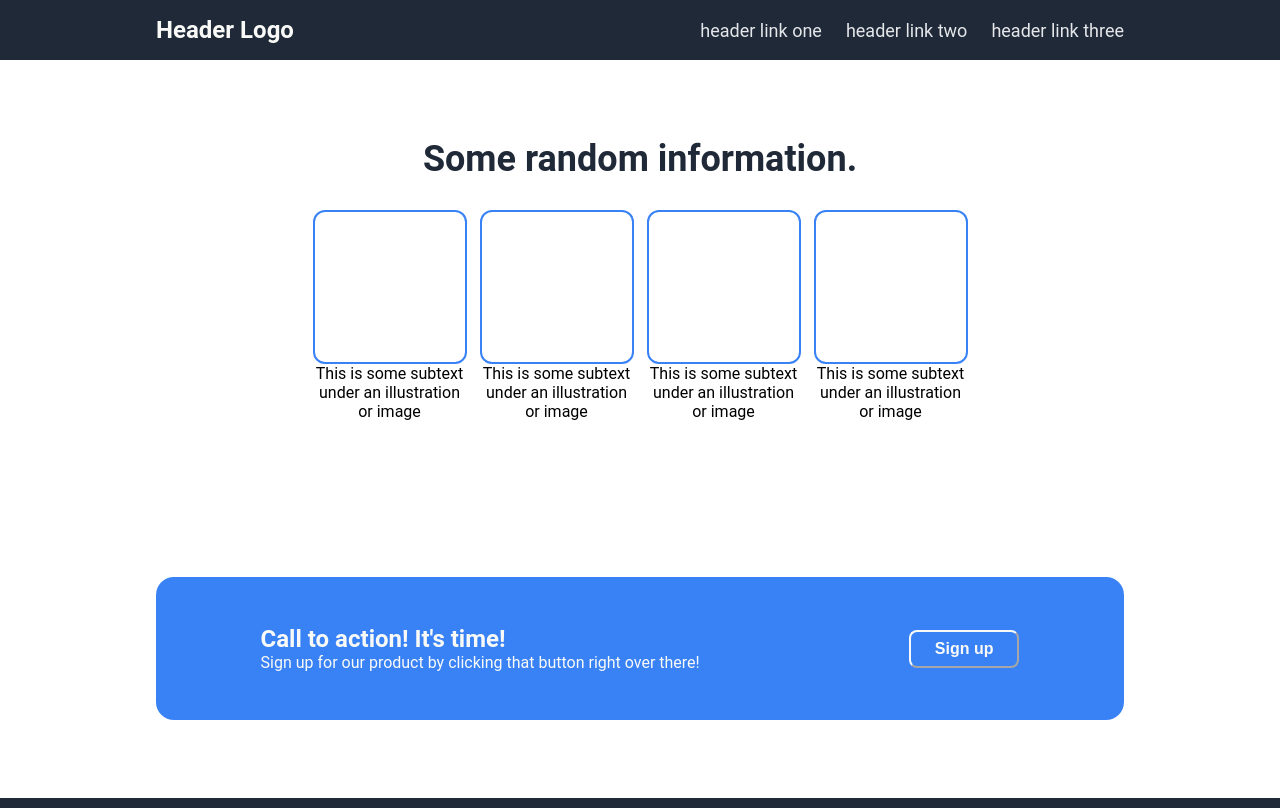
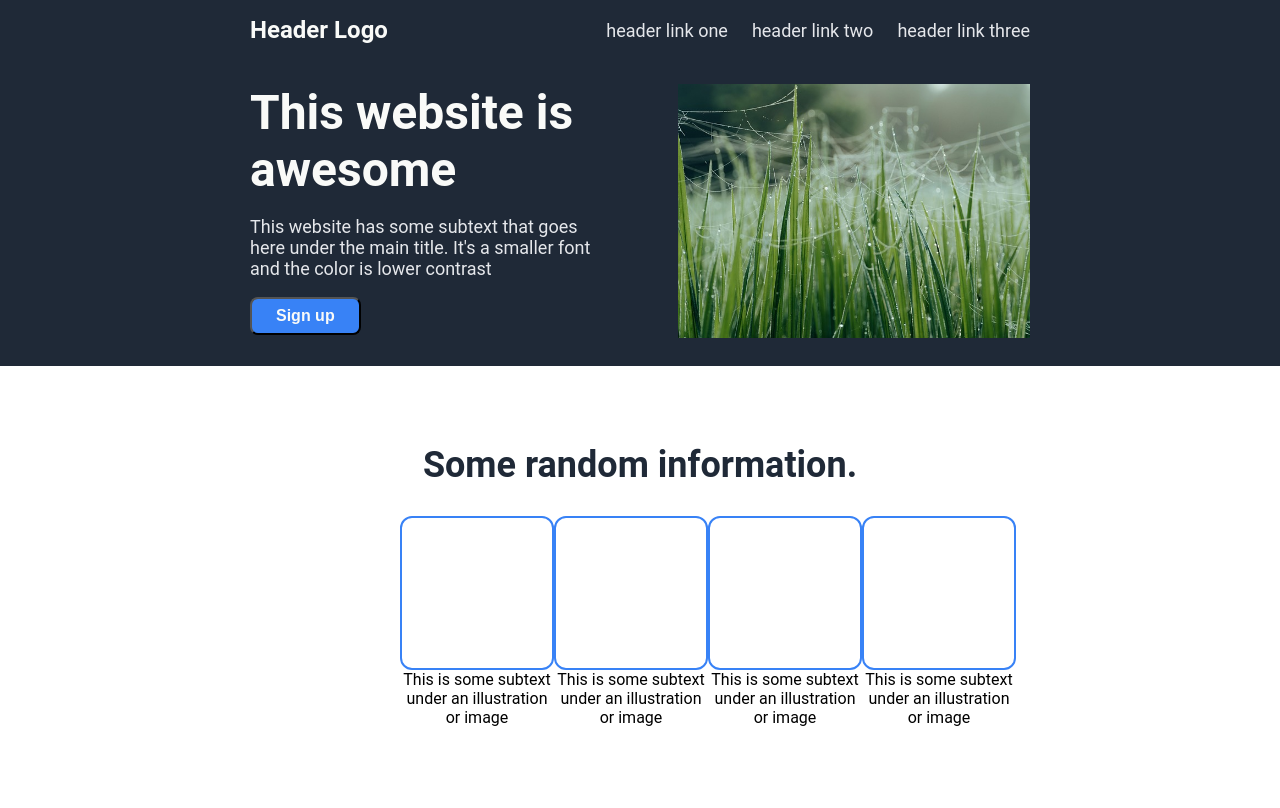
Before and after one commit to git-shayas/odin-landing-page, a plain HTML site: page index.html in a window 1280 px wide. Shown: the top 808 px of the page. Drawn offline with Linux system fonts and the light colour scheme.

Commit message:
Hero section compleated

```diff
--- a/index.html
+++ b/index.html
@@ -17,6 +17,18 @@
             </ul>
         </nav>
     </header>
+    <section class="hero-section container">
+        <section class="hero">
+            <div class="left">
+                <h2>This website is awesome</h2>
+                <p>This website has some subtext that goes here under the main title. It's a smaller font and the color is lower contrast</p>
+                <button>Sign up</button>
+            </div>
+            <div class="right">
+                <img src="images/grass-9197163_640.jpg" alt="Just an image">
+            </div>
+        </section>
+    </section>
     <main class="container">
         <section class="information">
             <h2>Some random information.</h2>
--- a/styles/style.css
+++ b/styles/style.css
@@ -8,7 +8,7 @@ body {
 
 /* General Container for padding from the edges */
 .container {
-    padding: 0px 156px;
+    padding: 0px 250px;
 }
 /* Button common style */
 button {
@@ -120,3 +120,36 @@ footer {
     display: block;
     width: 150px;
 }
+
+/* Hero Section */
+.hero-section {
+    background-color: #1f2937;
+}
+
+.hero {
+    display: flex;
+    justify-content: space-between;
+    gap: 75px;
+}
+
+.hero h2 {
+    font-size: 48px;
+    color: #f9faf8;
+    font-weight: bold;
+    margin: 0;
+}
+
+.hero p {
+    font-size: 18px;
+    color: #e5e7eb;
+}
+
+.hero .left, .hero .right {
+    flex: 1;
+    padding: 24px 0px;
+}
+
+.hero img {
+    width: 100%;
+    height: 254px;
+}
```
Also changed, not shown: images/grass-9197163_640.jpg (added).
